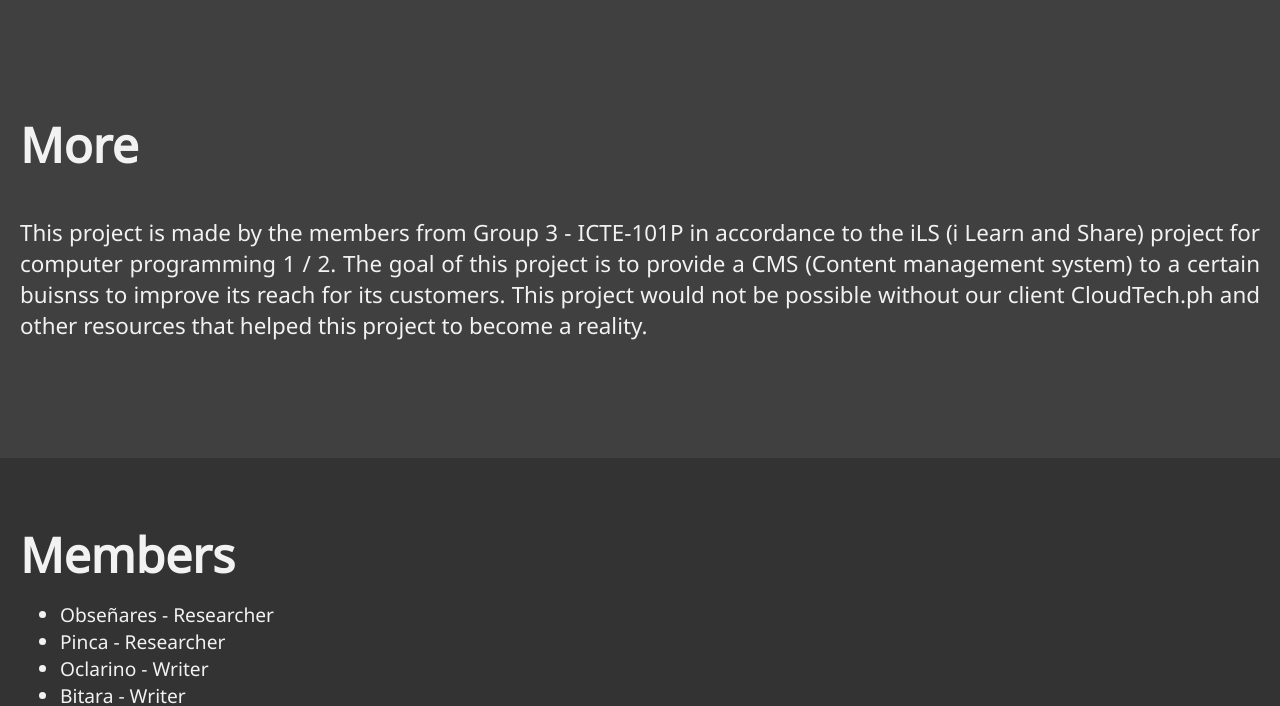
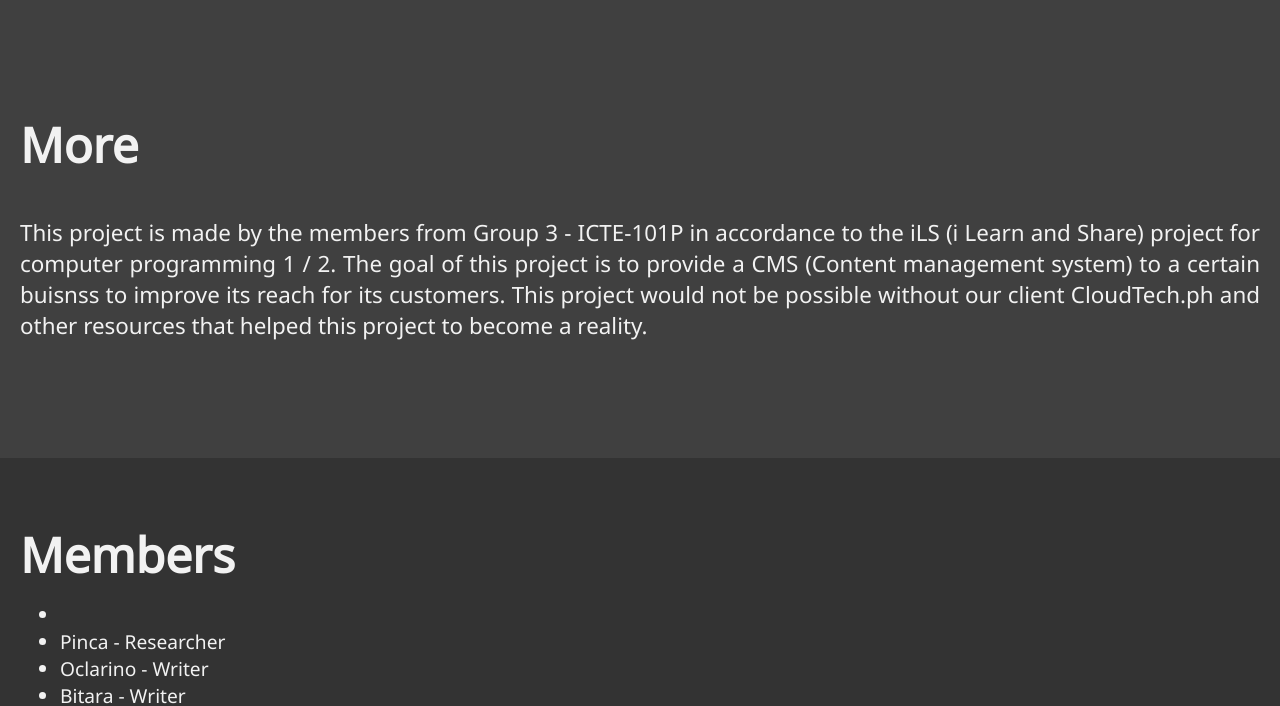
Before and after one commit to godsentsalvaloza/iLS-deploy, an Eleventy site: page src/more.njk in a window 1280 px wide. Shown: the part 102-808 px from the top of the page. Built offline with nearby package versions, Linux system fonts and the light colour scheme; Eleventy itself is replaced by a stand-in of ours; files that its build step writes are made by us from their sources.

Commit message:
Update More “more”

```diff
--- a/src/command/more/more.md
+++ b/src/command/more/more.md
@@ -8,7 +8,7 @@ first_article_description: This project is made by the members from Group 3 -
   customers. This project would not be possible without our client CloudTech.ph
   and other resources that helped this project to become a reality.
 second_article_name: Members
-memberA: " Obseñares - Researcher"
+memberA: " "
 memberB: " Pinca - Researcher"
 memberC: " Oclarino - Writer"
 memberD: " Bitara - Writer"
```
